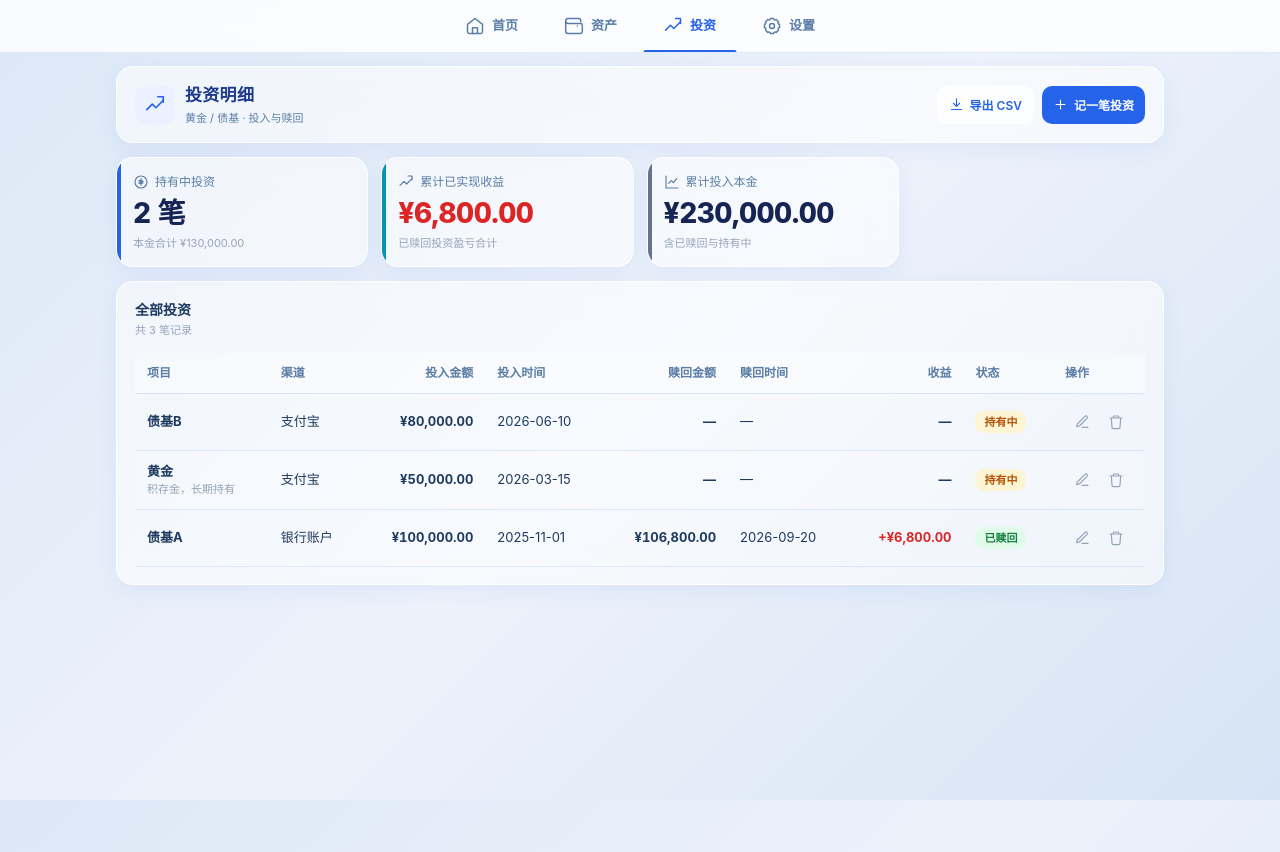
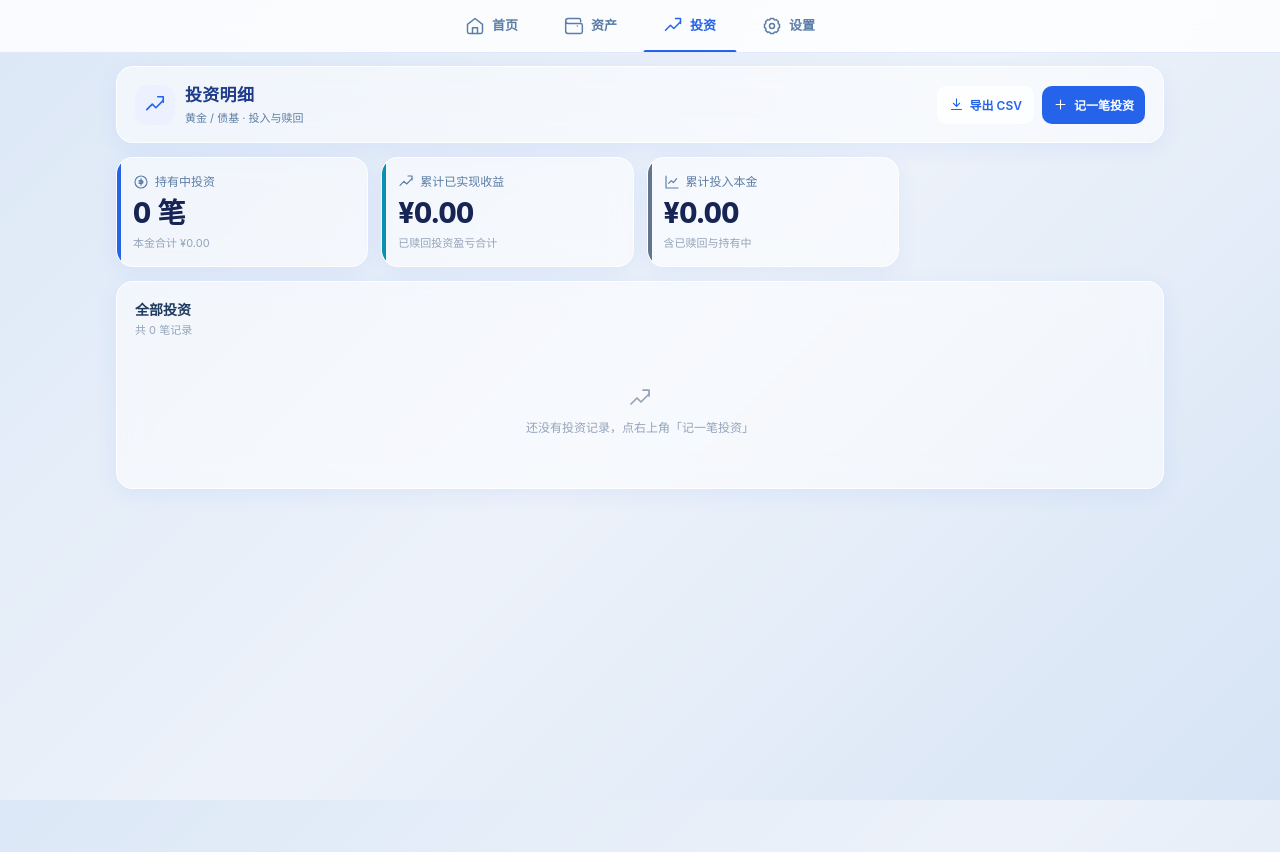
Before and after one commit to Shmilyqql-dev/asset-ledger, a plain HTML site: page invest.html in a window 1280 px wide. Drawn offline with Linux system fonts and the light colour scheme.

Commit message:
feat: 投资页

```diff
--- a/invest.html
+++ b/invest.html
@@ -238,26 +238,25 @@ function monthLabel(m){if(!m)return '';const p=m.split('-');return p[0]+'年'+Nu
 function toast(msg){const t=document.getElementById('toast');t.textContent=msg;t.classList.add('show');clearTimeout(t._tm);t._tm=setTimeout(function(){t.classList.remove('show');},2200);}
 
 /* ==================== 数据层 ==================== */
+/* 严禁预置任何编造的资产金额：账本打开即为空，全部数据由本人自行录入 */
 function seedState(){
   return {
     channels:DEFAULT_CHANNELS.slice(),
-    snapshots:[
-      {id:uid(),month:'2026-08',note:'',values:{'国债':300000,'银行账户':150000,'股票':80000,'支付宝':20000,'微信':8000,'债基':100000}},
-      {id:uid(),month:'2026-09',note:'',values:{'国债':300000,'银行账户':155000,'股票':85000,'支付宝':22000,'微信':9000,'债基':105000}},
-      {id:uid(),month:'2026-10',note:'',values:{'国债':300000,'银行账户':160000,'股票':92000,'支付宝':21000,'微信':7500,'债基':110000}}
-    ],
-    investments:[
-      {id:uid(),name:'黄金',channel:'支付宝',investAmount:50000,investDate:'2026-03-15',redeemAmount:0,redeemDate:'',status:'holding',note:'积存金，长期持有'},
-      {id:uid(),name:'债基A',channel:'银行账户',investAmount:100000,investDate:'2025-11-01',redeemAmount:106800,redeemDate:'2026-09-20',status:'redeemed',note:''},
-      {id:uid(),name:'债基B',channel:'支付宝',investAmount:80000,investDate:'2026-06-10',redeemAmount:0,redeemDate:'',status:'holding',note:''}
-    ],
-    isSample:true
+    snapshots:[],
+    investments:[],
+    isSample:false
   };
 }
 function loadState(){
   try{
     const raw=localStorage.getItem(KEY);
-    if(raw){const s=JSON.parse(raw);if(s&&Array.isArray(s.snapshots)&&Array.isArray(s.investments)&&Array.isArray(s.channels))return s;}
+    if(raw){
+      const s=JSON.parse(raw);
+      if(s&&Array.isArray(s.snapshots)&&Array.isArray(s.investments)&&Array.isArray(s.channels)){
+        if(s.isSample===true)return seedState();  // 丢弃旧版编造的示例数据，绝不再展示
+        return s;
+      }
+    }
   }catch(e){}
   const s=seedState();localStorage.setItem(KEY,JSON.stringify(s));return s;
 }
```
